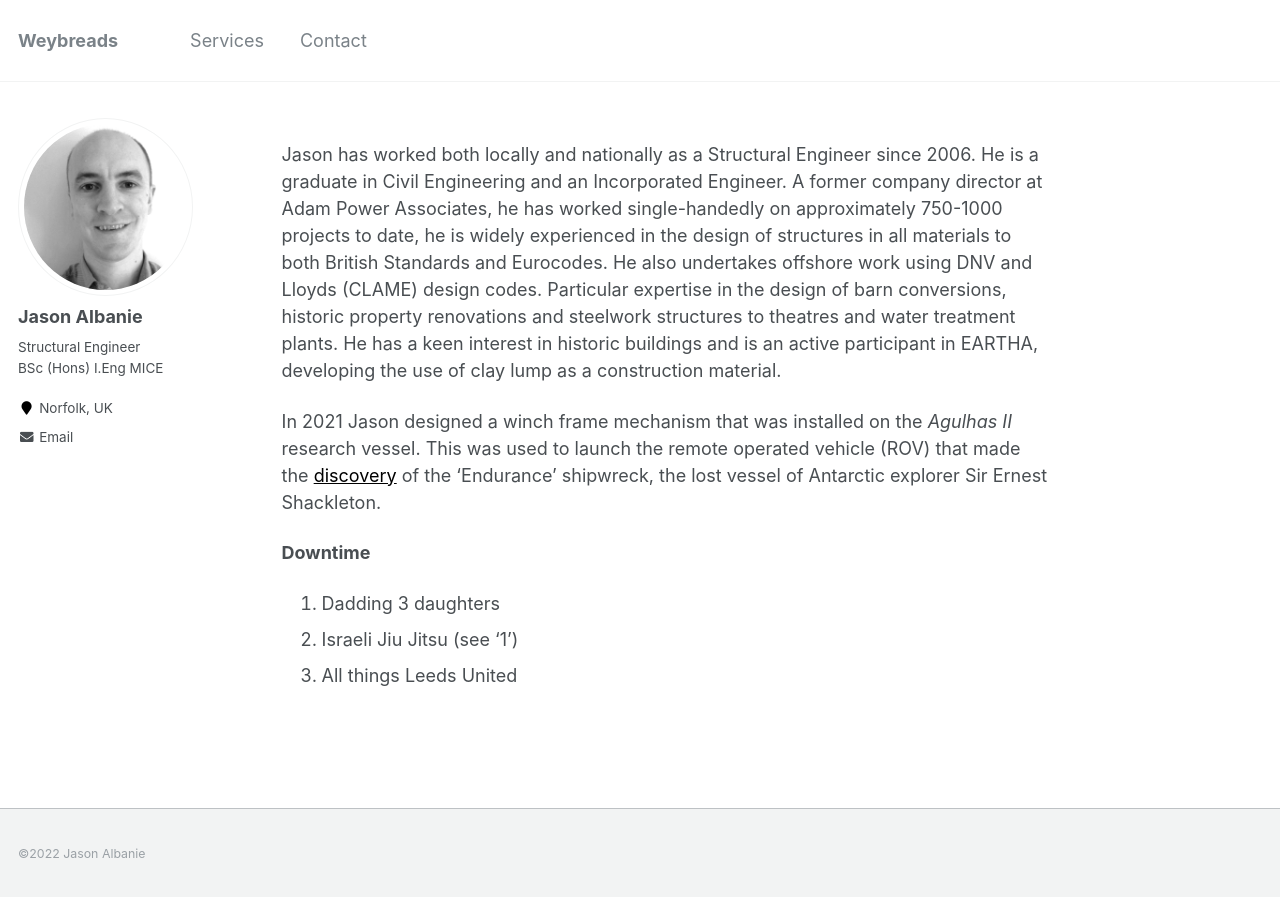
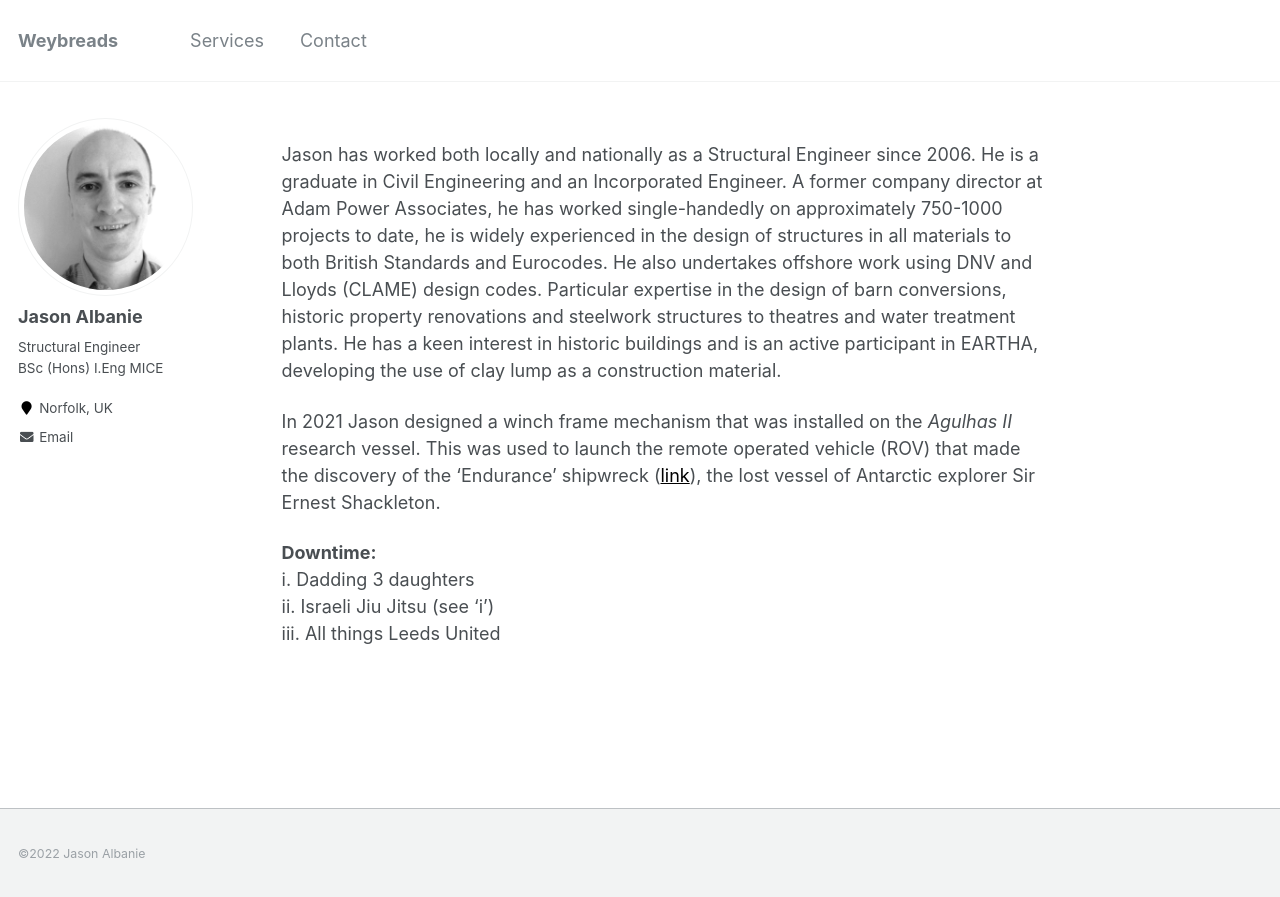
Before and after one commit to weybreads/weybreads.github.io, a Jekyll site: the page built from _pages/about.md, in a window 1280 px wide. Shown: the top 897 px of the page. Built offline with Jekyll 4.4.1, drawn with Linux system fonts in a browser that asks for light colours.

Commit message:
Fix formatting of list

```diff
--- a/_pages/about.md
+++ b/_pages/about.md
@@ -10,9 +10,9 @@ redirect_from:
 
 Jason has worked both locally and nationally as a Structural Engineer since 2006. He is a graduate in Civil Engineering and an Incorporated Engineer. A former company director at Adam Power Associates, he has worked single-handedly on approximately 750-1000 projects to date, he is widely experienced in the design of structures in all materials to both British Standards and Eurocodes. He also undertakes offshore work using DNV and Lloyds (CLAME) design codes. Particular expertise in the design of barn conversions, historic property renovations and steelwork structures to theatres and water treatment plants.  He has a keen interest in historic buildings and is an active participant in EARTHA, developing the use of clay lump as a construction material.
 
-In 2021 Jason designed a winch frame mechanism that was installed on the <em>Agulhas II</em> research vessel. This was used to launch the remote operated vehicle (ROV) that made the <a href="https://www.bbc.co.uk/news/science-environment-60662541">discovery</a> of the ‘Endurance’ shipwreck, the lost vessel of Antarctic explorer Sir Ernest Shackleton.
+In 2021 Jason designed a winch frame mechanism that was installed on the <em>Agulhas II</em> research vessel. This was used to launch the remote operated vehicle (ROV) that made the discovery of the ‘Endurance’ shipwreck (<a href="https://www.bbc.co.uk/news/science-environment-60662541">link</a>), the lost vessel of Antarctic explorer Sir Ernest Shackleton.
 
-<strong>Downtime<strong><br>
-1. Dadding 3 daughters<br>
-2. Israeli Jiu Jitsu (see ‘1’)<br>
-3. All things Leeds United
+<strong>Downtime:</strong><br>
+i. Dadding 3 daughters<br>
+ii. Israeli Jiu Jitsu (see 'i')<br>
+iii. All things Leeds United
```
